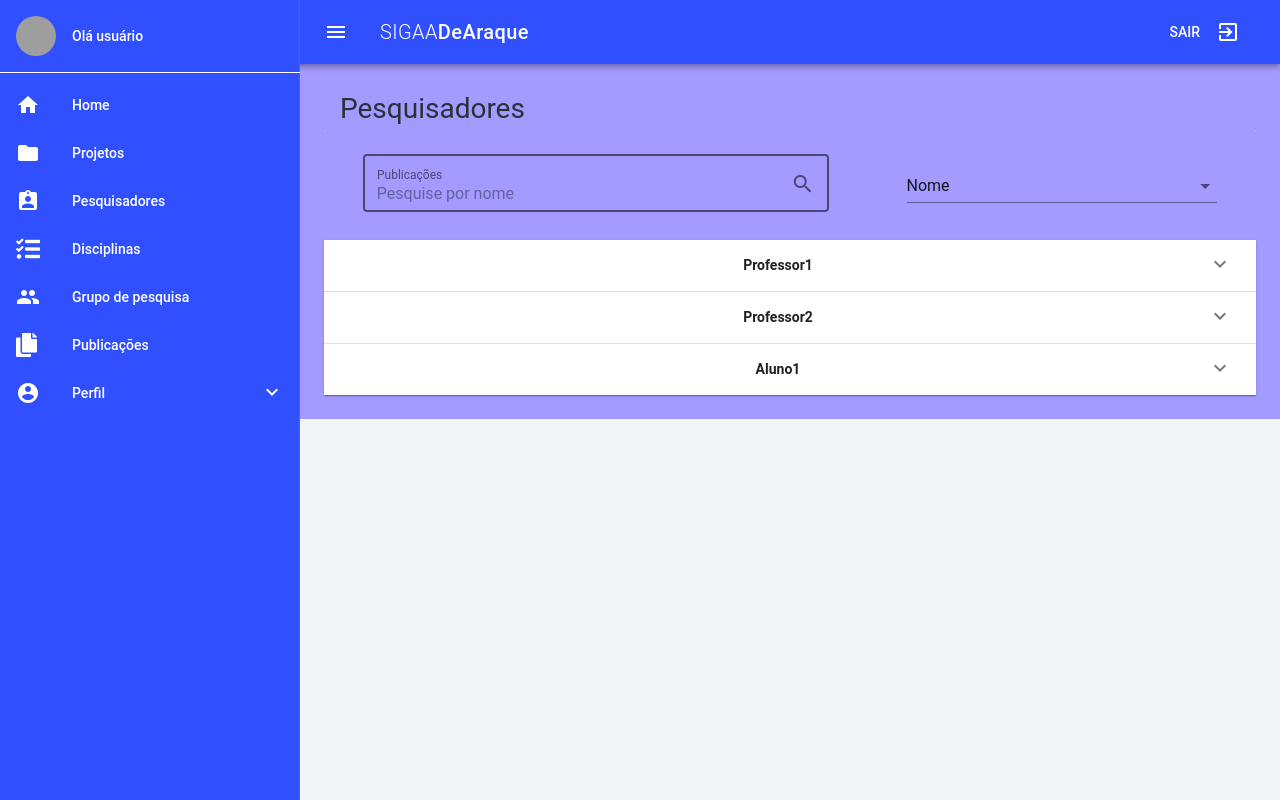
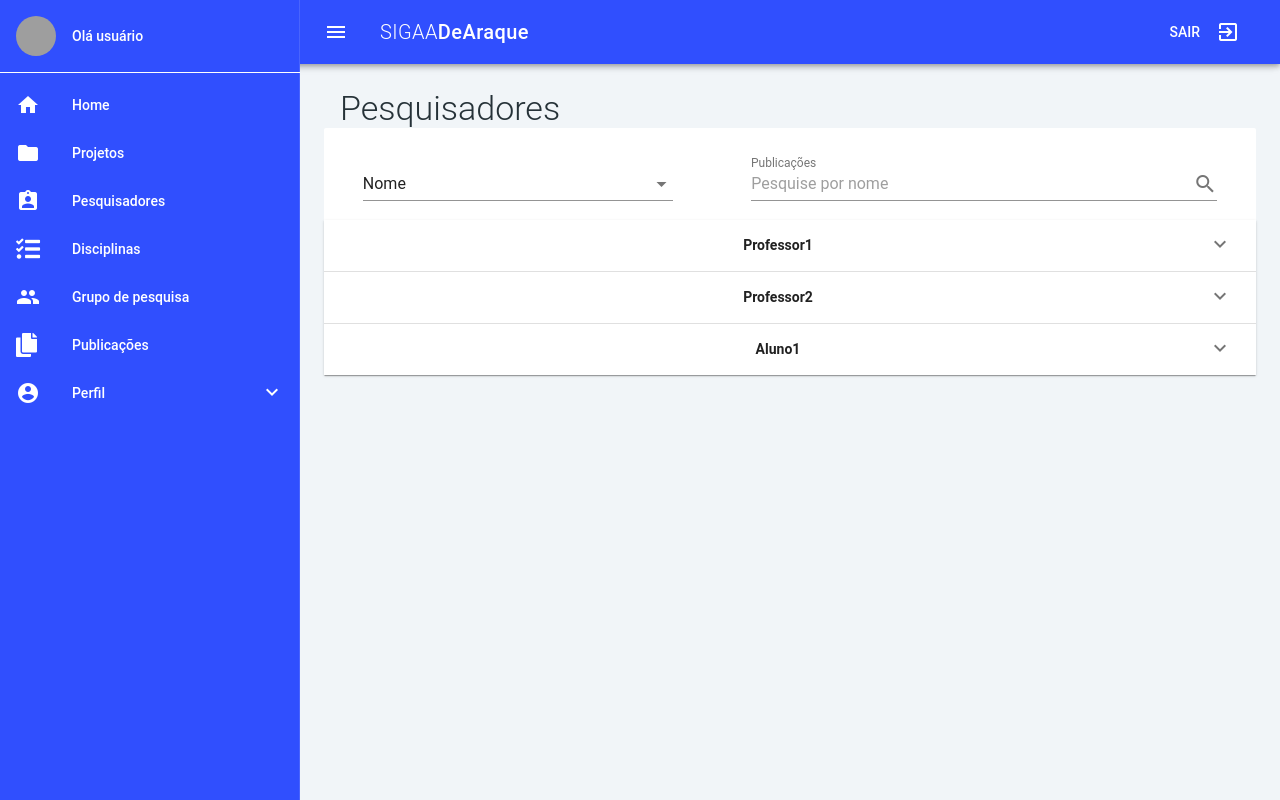
Before and after one commit to PhilipOfMacedon/SIGAA-De-Araque, a Vue app in the folder Frontend/: page /researches in a window 1280 px wide. Built offline with nearby package versions, Linux system fonts and the light colour scheme; grey boxes are pictures that could not be loaded; a small style sheet from the web is missing.

Commit message:
Fixed projects, researches and publications search bar layout

```diff
--- a/Frontend/src/views/Home.vue
+++ b/Frontend/src/views/Home.vue
@@ -1,7 +1,7 @@
 <template>
   <div class="home">
-    <h1 class="display-1 font-weight-light blue-grey--text text--darken-4 pt-1 ml-3">Home</h1>
-    <v-container fluid class="my-4 mx-2" align-center>
+    <v-container fluid class="" align-center>
+       <h1 class="display-1 font-weight-light blue-grey--text text--darken-4  ml-3">Home</h1>
       <!-- <v-layout row wrap>
         <v-flex xs12 md6>
           <v-btn outline block class="primary">1</v-btn>
@@ -56,10 +56,10 @@ export default {
       user: { username: "Filipe Rodrigues", lastLogin: 1558037257662 },
       buttons: [{name: "Projetos", route: "/projects"},
                 {name: "Grupos de Pesquisa", route: ""},
-                {name: "Pesquisadores", route: ""},
+                {name: "Pesquisadores", route: "/researches"},
                 {name: "Disciplinas", route: ""},
-                {name: "Publicações", route: ""},
-                {name: "Perfil", route: ""}]
+                {name: "Publicações", route: "/publications"},
+                {name: "Perfil", route: "/profile/edit"}]
     };
   },
   methods: {
--- a/Frontend/src/views/Projects.vue
+++ b/Frontend/src/views/Projects.vue
@@ -1,15 +1,14 @@
 <template>
   <div class="projects">
-    <v-container fluid class="lighten-3 grey">
-          <h1 class="font-weight-regular white--text--darken-4 ml-3">Projetos</h1>
+    <v-container fluid >
+          <h1 class="display-1 font-weight-light white--text--darken-4 ml-3">Projetos</h1>
           <v-card >
-            <v-layout wrap justify-center class="">
-              <v-flex xs6 sm6 class="pt-4">
-                <v-text-field
+            <v-layout row >
+              <v-flex  sm6 offset-xs6 class="pt-4">
+                <v-text-field class="search-bar"
                   label="Projetos"
                   placeholder="nome do projeto"
                   append-icon="search"
-                  outline
                   v-model="search"
                 ></v-text-field>
               </v-flex>
@@ -94,4 +93,7 @@ export default {
 </script>
 
 <style>
+.search-bar {
+  margin-right: 63px;
+}
 </style>
--- a/Frontend/src/views/Publications.vue
+++ b/Frontend/src/views/Publications.vue
@@ -1,19 +1,10 @@
 <template>
   <div class="publications">
-    <v-container fluid class="lighten-3 secondary">
-          <h1 class="font-weight-regular blue-grey--text text--darken-4 ml-3">Publicações</h1>
+    <v-container fluid>
+      <h1 class="display-1 font-weight-light blue-grey--text text--darken-4 ml-3">Publicações</h1>
       <v-card flat>
-            <v-layout row wrap justify-space-around class="grey lighten-3 secondary pt-4">
-              <v-flex xs12 sm6>
-                <v-text-field
-                  label="Publicações"
-                  :placeholder="'Pesquise por ' + search.optionSelected.option.toLowerCase()"
-                  append-icon="search"
-                  outline
-                  v-model="search.elem"
-                ></v-text-field>
-              </v-flex>
-              <v-flex xm6 md4>
+        <v-layout row wrap justify-space-around class="pt-4">
+          <v-flex sx6 sm4>
             <v-select
               v-model="search.optionSelected"
               :items="search.options"
@@ -24,6 +15,14 @@
               return-object
               single-line
             ></v-select>
+          </v-flex>
+          <v-flex xs12 sm6>
+            <v-text-field
+              label="Publicações"
+              :placeholder="'Pesquise por ' + search.optionSelected.option.toLowerCase()"
+              append-icon="search"
+              v-model="search.elem"
+            ></v-text-field>
           </v-flex>
         </v-layout>
         <v-layout wrap justify-center class="grey lighten-1">
@@ -42,11 +41,7 @@
                     <div>{{publication.author}}</div>
                   </div>
                   <div>
-                        <v-chip
-                          color="amber"
-                          class="darken-3"
-                          text-color="white"
-                        >Área de conhecimento</v-chip>
+                    <v-chip color="amber" class="darken-3" text-color="white">Área de conhecimento</v-chip>
                     <div>{{publication.area}}</div>
                   </div>
                   <div>
@@ -101,9 +96,12 @@ export default {
       return this.publications.filter(publication => {
         let projectValue = "";
 
-        if (this.search.optionSelected.filter === "area") projectValue = publication.area;
-        else if(this.search.optionSelected.filter === "author") projectValue = publication.author;
-        else if(this.search.optionSelected.filter === "date") projectValue = publication.release_date;
+        if (this.search.optionSelected.filter === "area")
+          projectValue = publication.area;
+        else if (this.search.optionSelected.filter === "author")
+          projectValue = publication.author;
+        else if (this.search.optionSelected.filter === "date")
+          projectValue = publication.release_date;
         else projectValue = publication.name;
 
         projectValue = projectValue.toLowerCase().trim();
--- a/Frontend/src/views/Researches.vue
+++ b/Frontend/src/views/Researches.vue
@@ -1,19 +1,10 @@
 <template>
   <div class="Researches">
-    <v-container fluid class="secondary lighten-3">
-      <h1 class="font-weight-regular blue-grey--text text--darken-4 ml-3">Pesquisadores</h1>
+    <v-container fluid>
+      <h1 class="display-1 font-weight-light blue-grey--text text--darken-4 ml-3">Pesquisadores</h1>
       <v-card flat>
-        <v-layout row wrap justify-space-around class="lighten-3 secondary pt-4">
-          <v-flex xs12 sm6>
-            <v-text-field
-              label="Publicações"
-              :placeholder="'Pesquise por ' + search.optionSelected.option.toLowerCase()"
-              append-icon="search"
-              outline
-              v-model="search.elem"
-            ></v-text-field>
-          </v-flex>
-          <v-flex xm6 md4>
+        <v-layout row wrap justify-space-around class="pt-4">
+          <v-flex sx6 sm4>
             <v-select
               v-model="search.optionSelected"
               :items="search.options"
@@ -24,6 +15,14 @@
               return-object
               single-line
             ></v-select>
+          </v-flex>
+          <v-flex xs12 sm6>
+            <v-text-field
+              label="Publicações"
+              :placeholder="'Pesquise por ' + search.optionSelected.option.toLowerCase()"
+              append-icon="search"
+              v-model="search.elem"
+            ></v-text-field>
           </v-flex>
         </v-layout>
         <v-layout wrap justify-center class="grey lighten-1">
```
Lines whose indentation alone changed are shown as unchanged.
